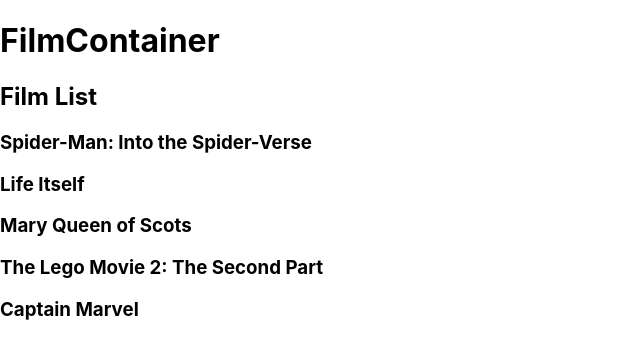
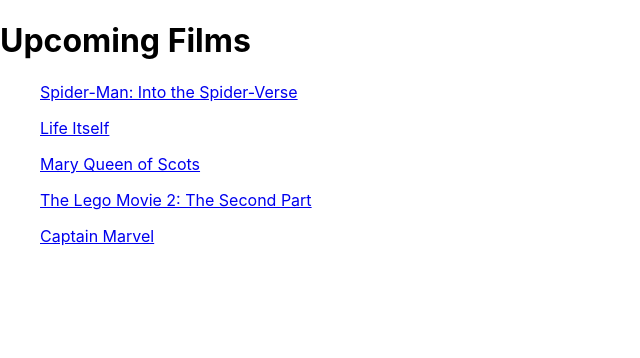
Before and after one commit to MaryBobs/w14_d1_homework, a React (Create React App) app: page / in a window 1280 px wide. Shown: the top 358 px of the page, without its empty margins (0-640 px from the left). Built offline with nearby package versions, Linux system fonts and the light colour scheme.

Commit message:
adds url links to film list

```diff
--- a/src/components/Film.js
+++ b/src/components/Film.js
@@ -3,7 +3,9 @@ import React, {Component} from 'react';
 class Film extends Component {
     render() {
         return (
-            <h3>{this.props.children}</h3>
+            <ul className="film">
+            <a href={this.props.url} target="_blank">{this.props.children}</a>
+            </ul>
         )
     }
 }
--- a/src/components/FilmList.js
+++ b/src/components/FilmList.js
@@ -4,13 +4,12 @@ import Film from './Film';
 class FilmList extends Component {
     render() {
         const filmNodes = this.props.data.map(film => {
-            return(<Film key={film.id}>
+            return(<Film key={film.id} url={film.url}>
                 {film.name}
                 </Film>)
         })
         return (
             <div className="film-list">
-            <h2>Film List</h2>
             {filmNodes}
             </div>
         )
--- a/src/containers/FilmContainer.js
+++ b/src/containers/FilmContainer.js
@@ -36,7 +36,7 @@ class FilmContainer extends Component {
     render() {
         return(
             <div className="film-container">
-            <h1>FilmContainer</h1>
+            <h1>Upcoming Films</h1>
             <FilmList data={this.state.data}/>
             </div>
         )
```
